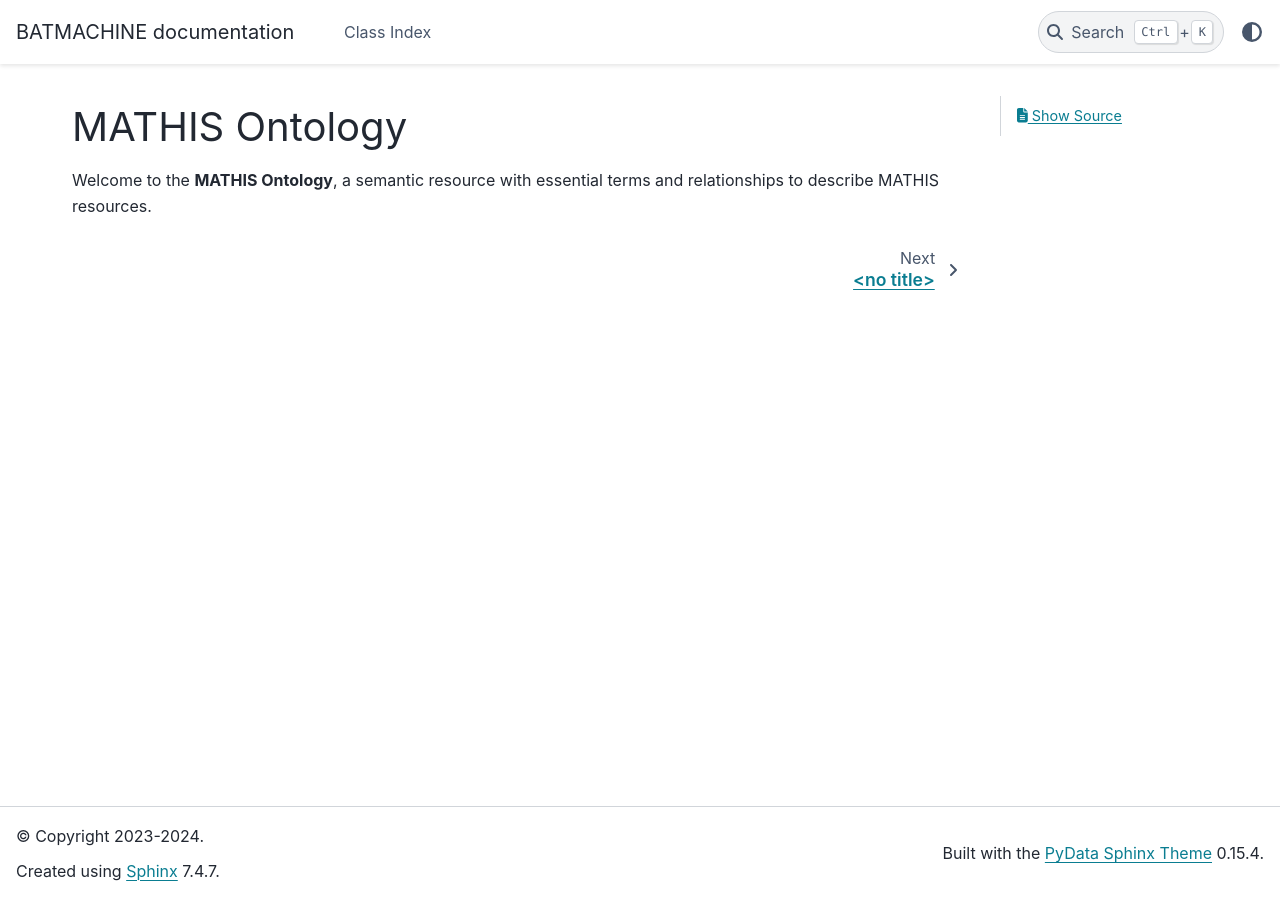
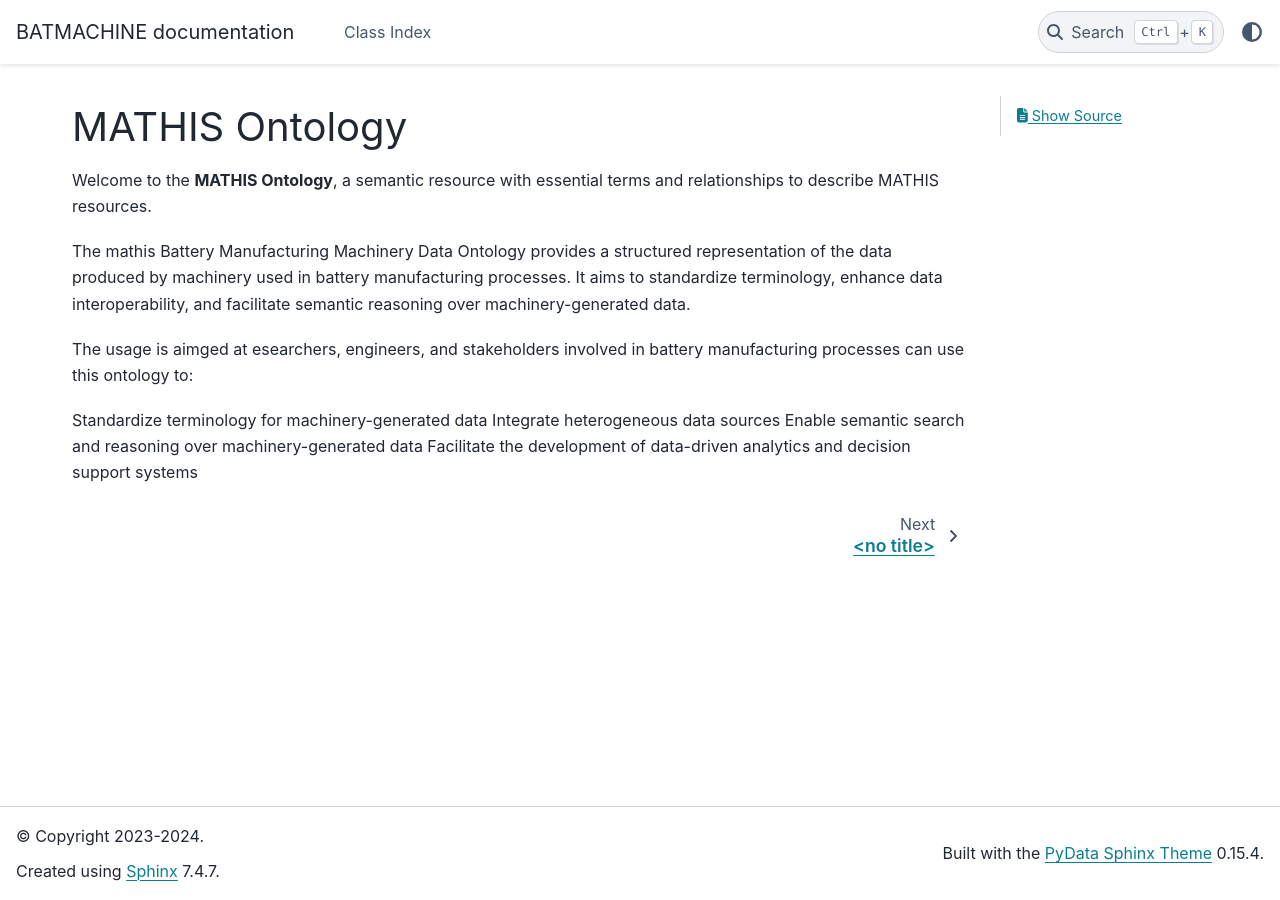
Before and after one commit to HEU-BATMACHINE/Mathis-public-resources, a Sphinx documentation site: the page built from docs/index.rst, in a window 1280 px wide. Built offline with Sphinx 7.4.7 and the PyData theme 0.15.4, drawn with Linux system fonts in a browser that asks for light colours.

Commit message:
Update index.rst

```diff
--- a/docs/index.rst
+++ b/docs/index.rst
@@ -10,3 +10,12 @@
 ================================
 
 Welcome to the **MATHIS Ontology**, a semantic resource with essential terms and relationships to describe MATHIS resources.
+
+The mathis Battery Manufacturing Machinery Data Ontology provides a structured representation of the data produced by machinery used in battery manufacturing processes. It aims to standardize terminology, enhance data interoperability, and facilitate semantic reasoning over machinery-generated data.
+
+The usage is aimged at esearchers, engineers, and stakeholders involved in battery manufacturing processes can use this ontology to:
+
+Standardize terminology for machinery-generated data
+Integrate heterogeneous data sources
+Enable semantic search and reasoning over machinery-generated data
+Facilitate the development of data-driven analytics and decision support systems
```
